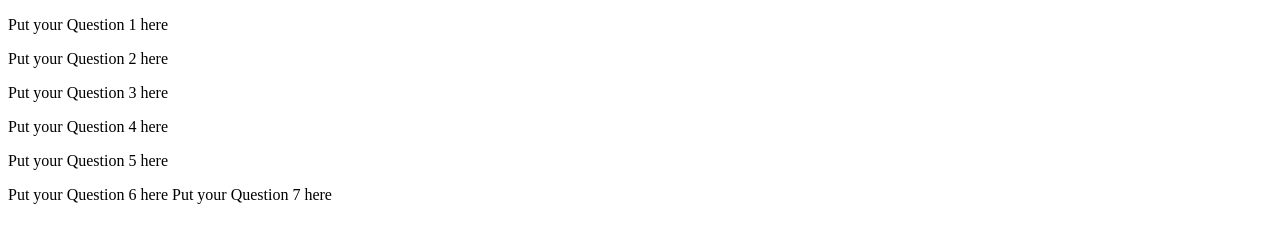
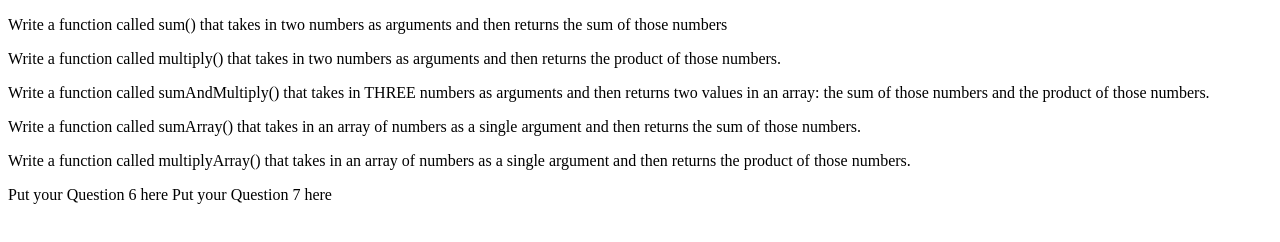
Before and after one commit to NoahNim/lab-feb-15, a plain HTML site: page index.html in a window 1280 px wide. Drawn offline with Linux system fonts and the light colour scheme.

Commit message:
added the questions

```diff
--- a/index.html
+++ b/index.html
@@ -4,21 +4,21 @@
 <head></head>
 <body>
 
-<p id="ques-one">Put your Question 1 here</p>
+<p id="ques-one">Write a function called sum() that takes in two numbers as arguments and then returns the sum of those numbers</p>
 <p id ="ans-one"></p>
 
-<p id="ques-two">Put your Question 2 here</p>
+<p id="ques-two">Write a function called multiply() that takes in two numbers as arguments and then returns the product of those numbers. </p>
 <p id ="ans-two"></p>
 
-<p id="ques-three">Put your Question 3 here</p>
+<p id="ques-three">Write a function called sumAndMultiply() that takes in THREE numbers as arguments and then returns two values in an array: the sum of those numbers and the product of those numbers.</p>
 <p id ="ans-three"></p>
 <p id ="ans-threeb"></p>
 
-<p id="ques-four">Put your Question 4 here</p>
+<p id="ques-four">Write a function called sumArray() that takes in an array of numbers as a single argument and then returns the sum of those numbers.</p>
 <p id ="ans-four"></p>
 <p id = "ans-fourb"></p>
 
-<p id="ques-five">Put your Question 5 here</p>
+<p id="ques-five">Write a function called multiplyArray() that takes in an array of numbers as a single argument and then returns the product of those numbers.</p>
 <p id ="ans-five"></p>
 <p id ="ans-fiveb"></p>
 
```
